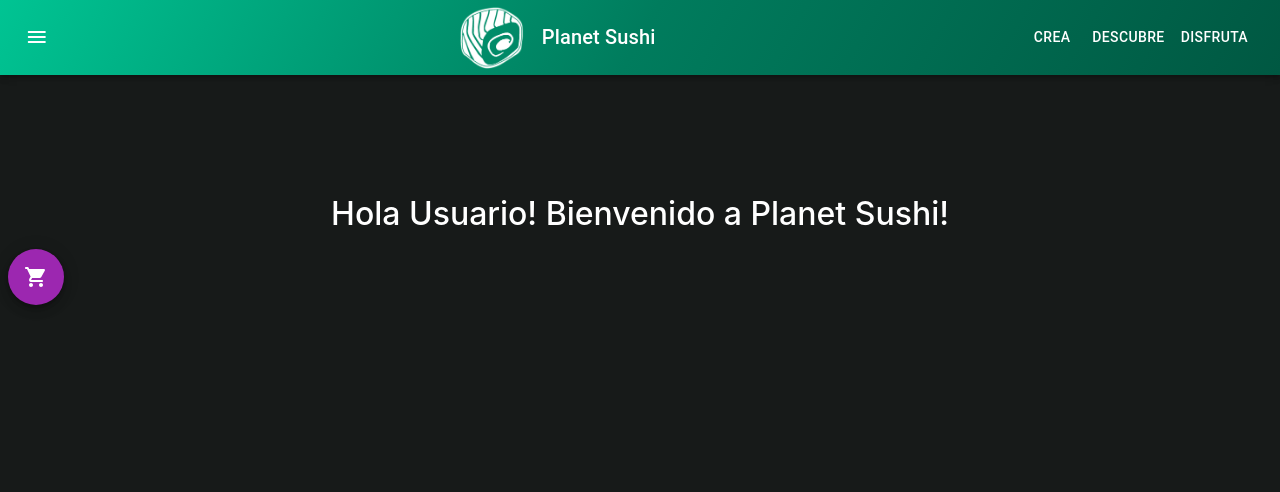
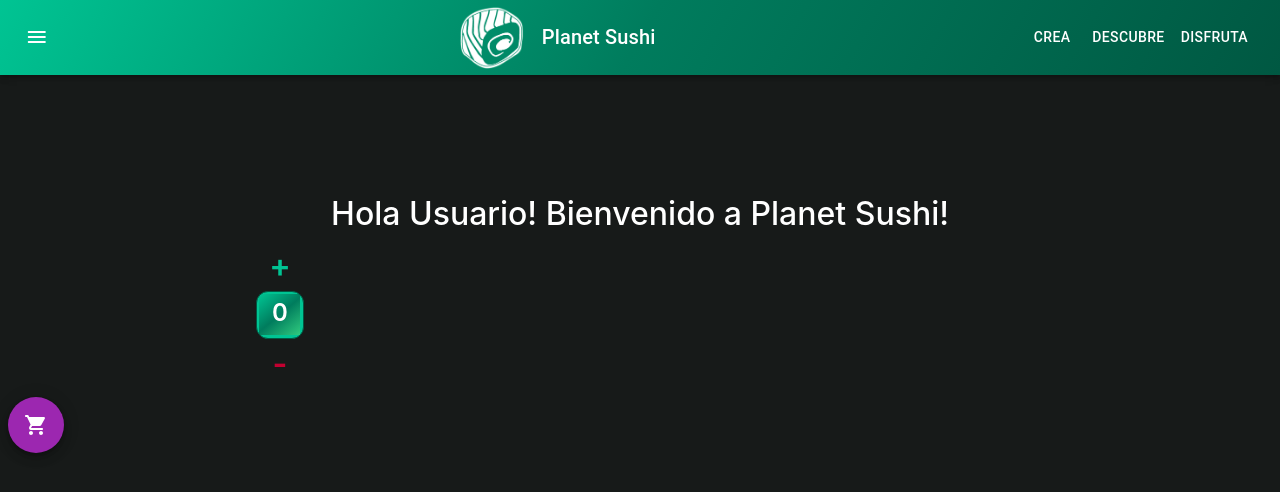
Before and after one commit to benja-sarria/my-app-react, a React (Create React App) app: page / in a window 1280 px wide. Shown: the top 492 px of the page. Built offline with nearby package versions, Linux system fonts and the light colour scheme.

Commit message:
se agrego el itemCount con estilos en scss como componente para manejar cantidades de productos a comprar

```diff
--- a/src/App.js
+++ b/src/App.js
@@ -4,6 +4,7 @@ import "./base/_baseStyles.scss";
 import NavBar from "./components/NavBar/navBar.js";
 import { ItemListContainer } from "./components/itemListContainer/itemListContainer.js";
 import FloatingActionButtons from "./components/floatingBtn/FloatingActionButtons.js";
+import { ItemCount } from "./components/ItemCount/ItemCount.js";
 
 function App() {
     let userName = "Usuario";
@@ -16,6 +17,8 @@ function App() {
                 <ItemListContainer
                     greeting={`Hola ${userName}! Bienvenido a Planet Sushi!`}
                 />
+
+                <ItemCount />
                 <FloatingActionButtons />
             </header>
         </div>
--- a/src/base/_baseStyles.scss
+++ b/src/base/_baseStyles.scss
@@ -1,5 +1,12 @@
 :root {
     --globalGreenHighlight-background-color: rgb(0, 196, 147);
+    --globalGreenHighlight-background-color-r: 0;
+    --globalGreenHighlight-background-color-g: 196;
+    --globalGreenHighlight-background-color-b: 147;
     --globalGreenGradient1-background-color: rgb(0, 124, 93);
     --globalGreenGradient2-background-color: rgb(0, 88, 66);
+    --globalContrastHighlight-background-color: #c20030;
+    --globalContrastHighlight-background-color-r: 194;
+    --globalContrastHighlight-background-color-g: 0;
+    --globalContrastHighlight-background-color-b: 48;
 }
--- /dev/null
+++ b/src/components/ItemCount/ItemCount.js
@@ -0,0 +1,33 @@
+import React, { useState } from "react";
+import "./ItemCounter.scss";
+
+export const ItemCount = () => {
+    const [clicks, setClicks] = useState(0);
+
+    const handleClicks = (evt) => {
+        console.log(evt);
+
+        if (evt.target.classList.contains("increase")) {
+            setClicks(clicks + 1);
+            console.log(clicks + 1);
+        } else {
+            clicks >= 1 && setClicks(clicks - 1);
+            console.log(clicks - 1);
+        }
+    };
+
+    return (
+        <div className="item-count-container">
+            <button className="item-count-btn increase" onClick={handleClicks}>
+                {" "}
+                +
+            </button>
+            <div className="item-counter">
+                <p className="counter-number">{clicks}</p>
+            </div>
+            <button className="item-count-btn decrease" onClick={handleClicks}>
+                -
+            </button>
+        </div>
+    );
+};
--- /dev/null
+++ b/src/components/ItemCount/ItemCounter.scss
@@ -0,0 +1,138 @@
+@mixin transitionBckgColor {
+    -webkit-transition: background-color 300ms linear;
+    -moz-transition: background-color 300ms linear;
+    -o-transition: background-color 300ms linear;
+    -ms-transition: background-color 300ms linear;
+    transition: background-color 300ms linear;
+}
+
+.item-count-container {
+    position: relative;
+    left: 20vw;
+    display: flex;
+    flex-direction: column;
+    justify-content: center;
+    max-width: 3em;
+    align-items: stretch;
+    min-height: 5em;
+    .item-count-btn {
+        min-height: 1em;
+        color: white;
+        background-color: transparent;
+        border: none;
+        font-size: 2em;
+        font-weight: 600;
+    }
+    .item-counter {
+        min-height: 1em;
+        max-height: 3em;
+        min-width: 3em;
+        display: flex;
+        align-items: center;
+        justify-content: center;
+        padding-top: 0.75em;
+        background-color: var(--globalGreenHighlight-background-color);
+        border-radius: 0.75em;
+        background-image: linear-gradient(
+            140deg,
+            var(--globalGreenHighlight-background-color),
+            var(--globalGreenGradient1-background-color),
+            rgba(146, 218, 87, 0.335)
+        );
+        background-position: 0.15em 0.15em;
+        background-size: 90% 90%;
+        background-repeat: no-repeat;
+
+        border: solid 0.1em var(--globalGreenGradient2-background-color);
+        .counter-number {
+            text-align: center;
+            color: white;
+            font-weight: 600;
+            font-size: 1.5em;
+        }
+    }
+    .increase {
+        color: var(--globalGreenHighlight-background-color);
+        background-color: rgba(
+            var(--globalGreenHighlight-background-color-r),
+            var(--globalGreenHighlight-background-color-g),
+            var(--globalGreenHighlight-background-color-b),
+            0
+        );
+        background-image: linear-gradient(
+            to bottom,
+            rgba(
+                var(--globalGreenHighlight-background-color-r),
+                var(--globalGreenHighlight-background-color-g),
+                var(--globalGreenHighlight-background-color-b),
+                0
+            ),
+            transparent
+        );
+        border-radius: 2em 2em 0.4em 0.4em;
+        @include transitionBckgColor;
+        &:hover {
+            background-color: rgba(
+                var(--globalGreenHighlight-background-color-r),
+                var(--globalGreenHighlight-background-color-g),
+                var(--globalGreenHighlight-background-color-b),
+                0.01
+            );
+            background-image: linear-gradient(
+                to bottom,
+                rgba(
+                    var(--globalGreenHighlight-background-color-r),
+                    var(--globalGreenHighlight-background-color-g),
+                    var(--globalGreenHighlight-background-color-b),
+                    0.1
+                ),
+                transparent,
+                transparent
+            );
+            @include transitionBckgColor;
+        }
+    }
+    .decrease {
+        color: var(--globalContrastHighlight-background-color);
+        background-color: rgba(
+            var(--globalContrastHighlight-background-color-r),
+            var(--globalContrastHighlight-background-color-g),
+            var(--globalContrastHighlight-background-color-b),
+            0
+        );
+        background-image: linear-gradient(
+            to bottom,
+            rgba(
+                var(--globalContrastHighlight-background-color-r),
+                var(--globalContrastHighlight-background-color-g),
+                var(--globalContrastHighlight-background-color-b),
+                0
+            ),
+            transparent
+        );
+        border-radius: 0.4em 0.4em 2em 2em;
+        @include transitionBckgColor;
+        &:hover {
+            background-color: rgba(
+                var(--globalContrastHighlight-background-color-r),
+                var(--globalContrastHighlight-background-color-g),
+                var(--globalContrastHighlight-background-color-b),
+                0.05
+            );
+            background-image: linear-gradient(
+                to top,
+                rgba(
+                    var(--globalContrastHighlight-background-color-r),
+                    var(--globalContrastHighlight-background-color-g),
+                    var(--globalContrastHighlight-background-color-b),
+                    0.1
+                ),
+                transparent,
+                transparent
+            );
+            background-size: 5%;
+
+            @include transitionBckgColor;
+        }
+    }
+}
```
